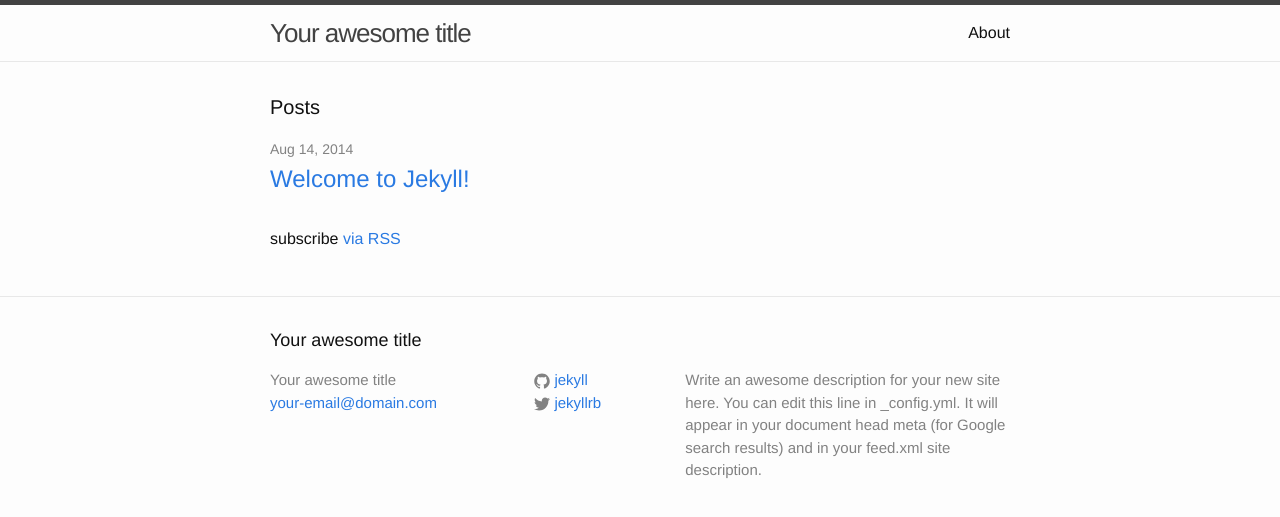
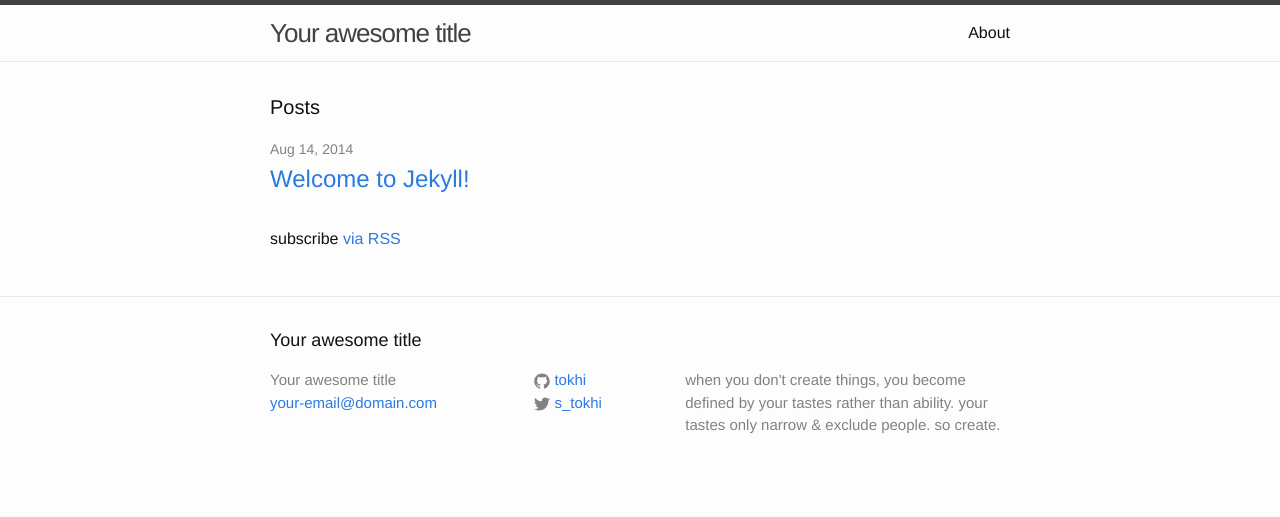
Before and after one commit to tokhi/tokhi.github.io, a Jekyll site: the page built from index.html, in a window 1280 px wide. Shown: the top 517 px of the page. Built offline with Jekyll 4.4.1, drawn with Linux system fonts in a browser that asks for light colours.

Commit message:
Update _config.yml

```diff
--- a/_config.yml
+++ b/_config.yml
@@ -2,13 +2,12 @@
 title: Your awesome title
 email: your-email@domain.com
 description: > # this means to ignore newlines until "baseurl:"
-  Write an awesome description for your new site here. You can edit this
-  line in _config.yml. It will appear in your document head meta (for
-  Google search results) and in your feed.xml site description.
+  when you don't create things, you become defined by your tastes rather than ability.
+  your tastes only narrow & exclude people. so create.
 baseurl: "" # the subpath of your site, e.g. /blog/
-url: "http://yourdomain.com" # the base hostname & protocol for your site
-twitter_username: jekyllrb
-github_username:  jekyll
+url: "http://tokhi.github.io/" # the base hostname & protocol for your site
+twitter_username: s_tokhi
+github_username:  tokhi
 
 # Build settings
 markdown: kramdown
```
